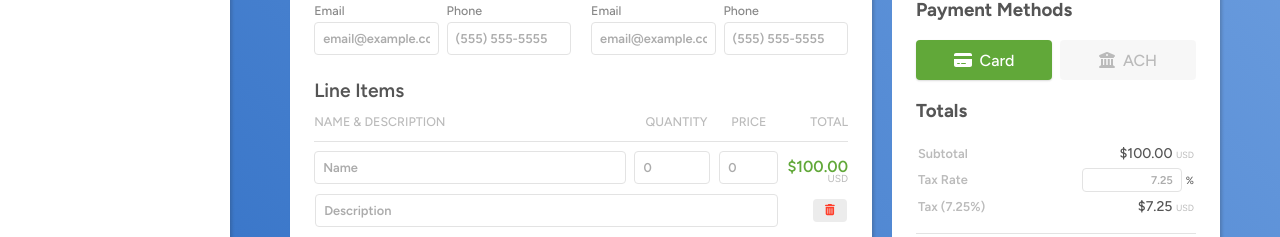
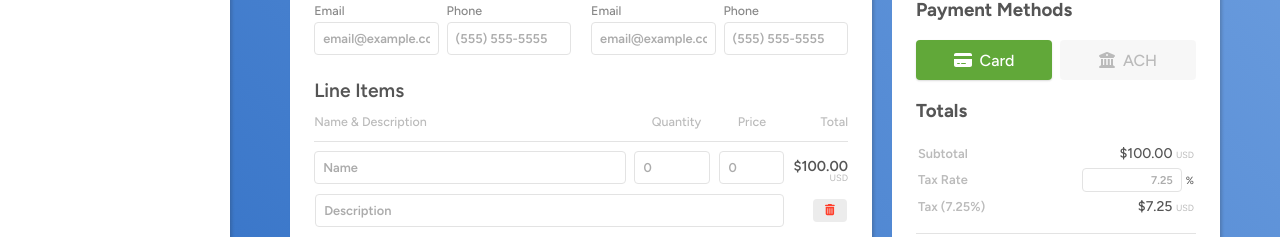
Before and after one commit to beeker1121/dddstructure-frontend, a Vue app: page /dashboard/invoice in a window 1280 px wide. Shown: the part 323-560 px from the top of the page. Built offline with nearby package versions, Linux system fonts and the light colour scheme; sample sign-in values are in the browser's storage.

Commit message:
Lowercased table headers and fixed line item total

```diff
--- a/src/views/dashboard/invoice.vue
+++ b/src/views/dashboard/invoice.vue
@@ -524,7 +524,6 @@ const create = () => {
                             color: #bbb;
                             /* font-size: 0.8em; */
                             font-weight: 500;
-                            text-transform: uppercase;
                             border-bottom: 1px solid #e3e3e3;
                         }
 
@@ -575,18 +574,18 @@ const create = () => {
 
                         .total {
                             padding: 0 0 0 8px;
-                            color: #61a839;
                             font-weight: 600;
                             text-align: right;
 
                             .field {
                                 position: relative;
-                                top: 6px;
+                                top: 4px;
+                                font-size: 0.9em;
 
                                 .currency {
                                     display: block;
                                     position: relative;
-                                    top: -4px;
+                                    top: -3px;
                                 }
                             }
                         }
--- a/src/views/dashboard/invoices.vue
+++ b/src/views/dashboard/invoices.vue
@@ -128,7 +128,6 @@ const createInvoice = () => {
                     color: #bbb;
                     /* font-size: 0.8em; */
                     font-weight: 500;
-                    text-transform: uppercase;
                     border-bottom: 1px solid #e3e3e3;
                 }
 
```
